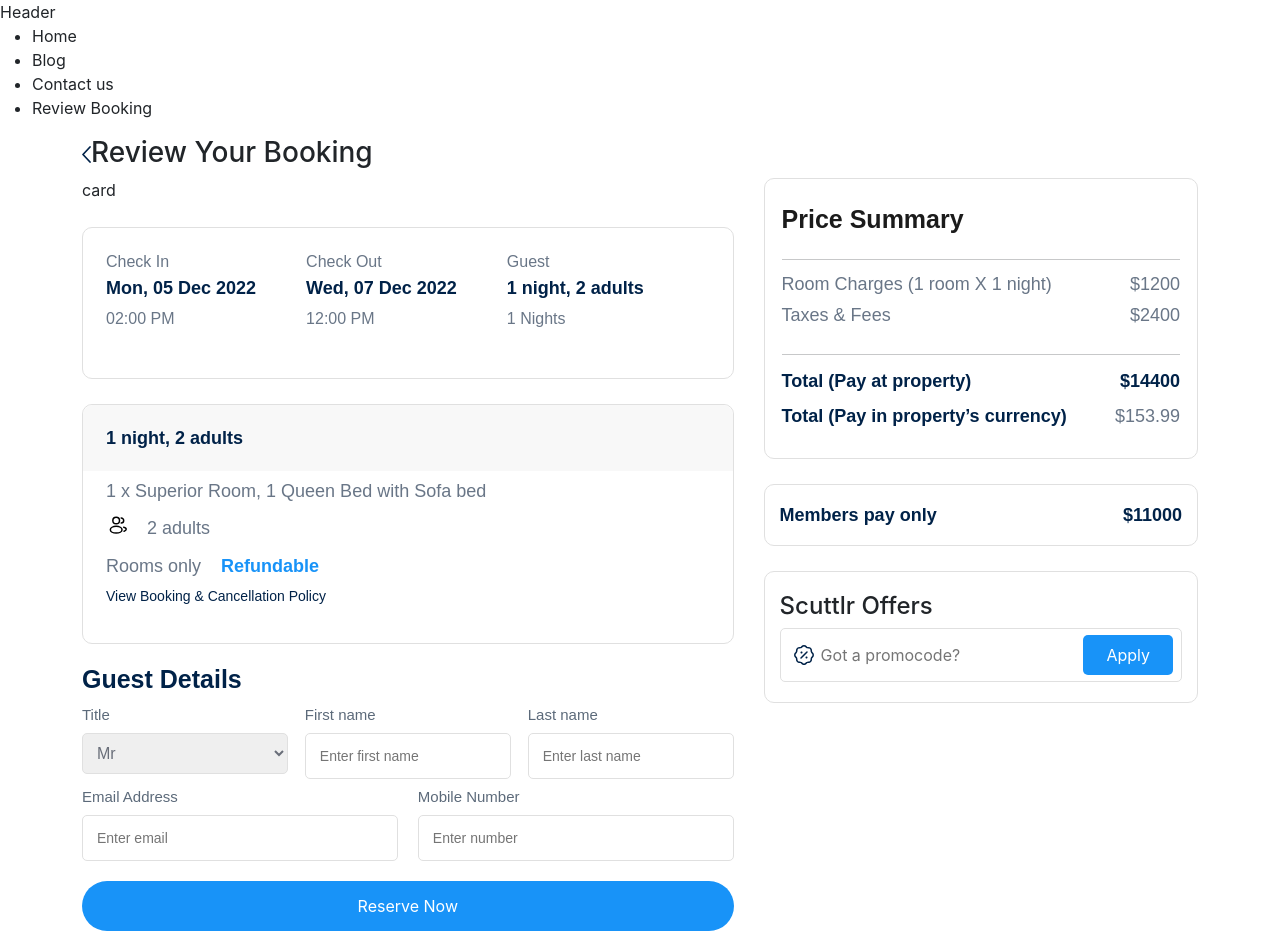
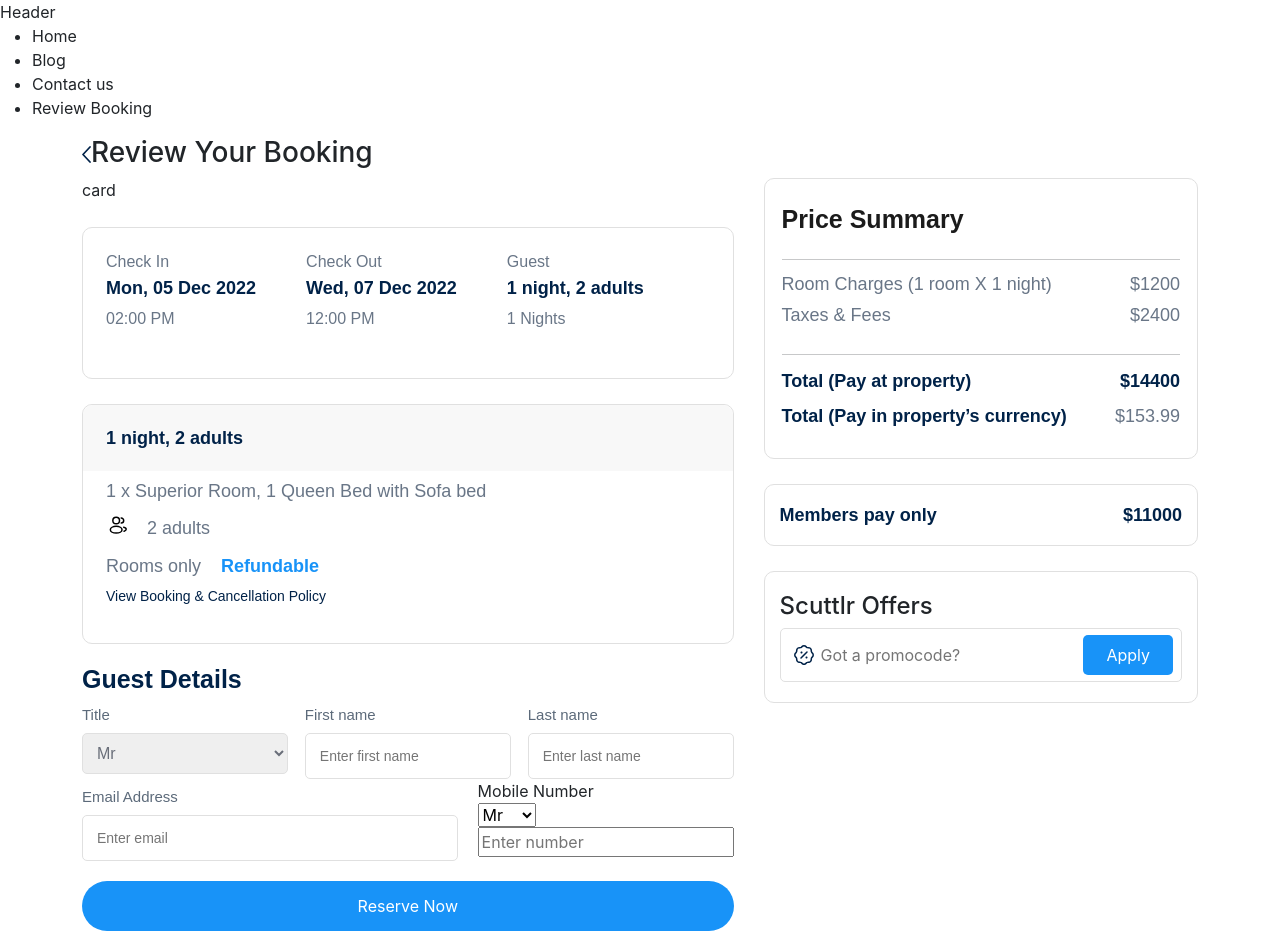
Before and after one commit to pratik-TA/Scuttlr-next-app, a Next.js app: page /review-booking in a window 1280 px wide. Shown: the top 952 px of the page. Built offline with nearby package versions, Linux system fonts and the light colour scheme.

Commit message:
select-with-input-added

```diff
--- a/components/basic-components/AddGuest.js
+++ b/components/basic-components/AddGuest.js
@@ -1,6 +1,7 @@
 import React from 'react'
 import Button from '../form/button/Button'
 import Input from '../form/input/Input'
+import SelectWithInput from '../form/select-option-with-input/SelectWithInput'
 import Select from '../form/select/Select'
 import st from './AddGuest.module.scss'
 
@@ -14,14 +15,15 @@ function AddGuest() {
     return (
         <div>
             <div className={`${st.titleContainer}`}>
-                <Select label='Title' data={optionData}>data </Select>
+                <Select label='Title' data={optionData} />
                 <Input label="First name" placeholder="Enter first name" />
                 <Input label="Last name" placeholder="Enter last name" />
             </div>
 
             <div className={`${st.emailContainer}`}>
                 <Input label="Email Address" placeholder="Enter email" />
-                <Input label="Mobile Number" placeholder="Enter number" />
+                {/* <Input label="Mobile Number" placeholder="Enter number" /> */}
+                <SelectWithInput label='Mobile Number' data={optionData} placeholder='Enter number'/>
             </div>
 
             <div>
--- /dev/null
+++ b/components/form/select-option-with-input/SelectWithInput.js
@@ -0,0 +1,23 @@
+import React from 'react'
+
+function SelectWithInput({ label, data , placeholder}) {
+    return (
+        <div>
+            <div>
+                <label>{label}</label>
+            </div>
+            <div>
+                <select>
+                    {
+                        data.map(child => <option key={child.id} value={child.name}>
+                            {child.name}
+                        </option>)
+                    }
+                </select>
+                <input type='number' placeholder={placeholder}/>
+            </div>
+        </div>
+    )
+}
+
+export default SelectWithInput
```
